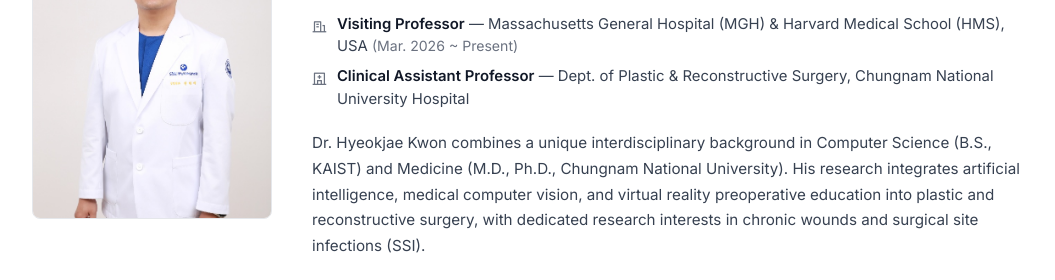
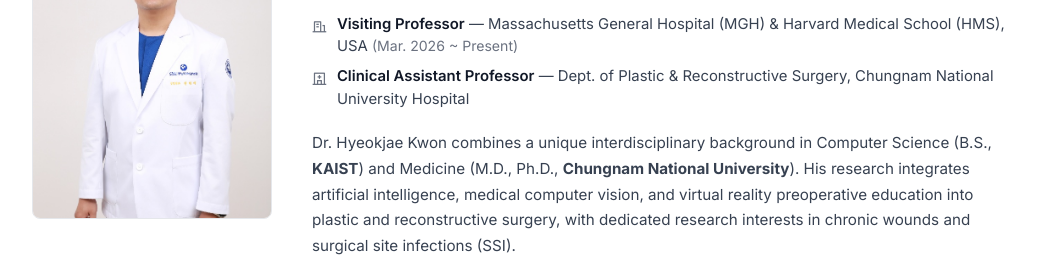
Before and after one commit to HyeokjaeKwon26/HyeokjaeKwon26.github.io, a plain HTML site: page index.html in a window 1280 px wide. Shown: the part 202-482 px from the top of the page, without its empty margins (112-1167 px from the left). Drawn offline with nearby package versions, Linux system fonts and the light colour scheme.

Commit message:
Bold university names (KAIST, Chungnam National University) in hero bio paragraph

```diff
--- a/index.html
+++ b/index.html
@@ -177,7 +177,7 @@
           </ul>
 
           <p class="hero-bio">
-            Dr. Hyeokjae Kwon combines a unique interdisciplinary background in Computer Science (B.S., KAIST) and Medicine (M.D., Ph.D., Chungnam National University). His research integrates artificial intelligence, medical computer vision, and virtual reality preoperative education into plastic and reconstructive surgery, with dedicated research interests in chronic wounds and surgical site infections (SSI).
+            Dr. Hyeokjae Kwon combines a unique interdisciplinary background in Computer Science (B.S., <strong>KAIST</strong>) and Medicine (M.D., Ph.D., <strong>Chungnam National University</strong>). His research integrates artificial intelligence, medical computer vision, and virtual reality preoperative education into plastic and reconstructive surgery, with dedicated research interests in chronic wounds and surgical site infections (SSI).
           </p>
 
           <div class="hero-links">
```
